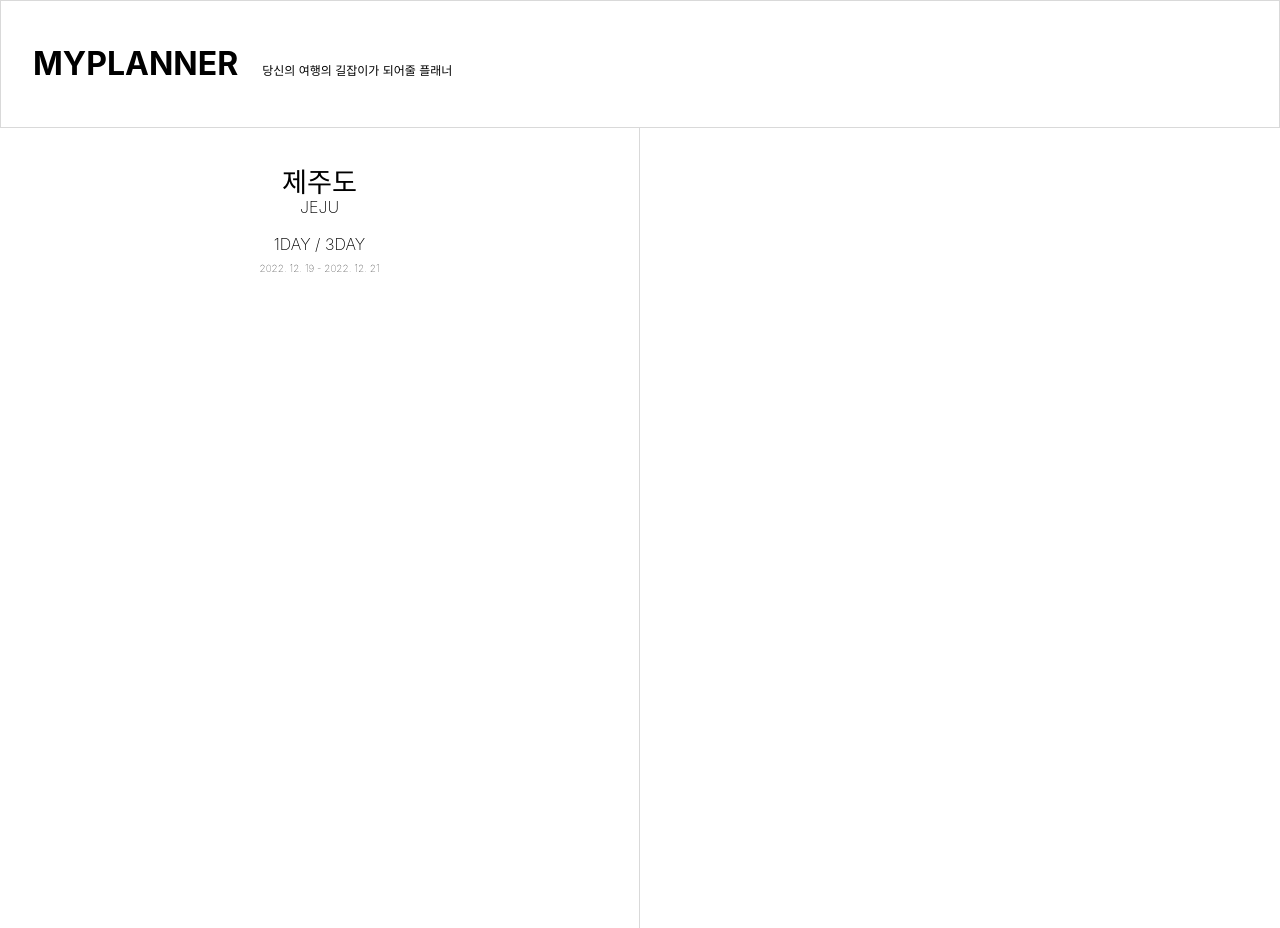
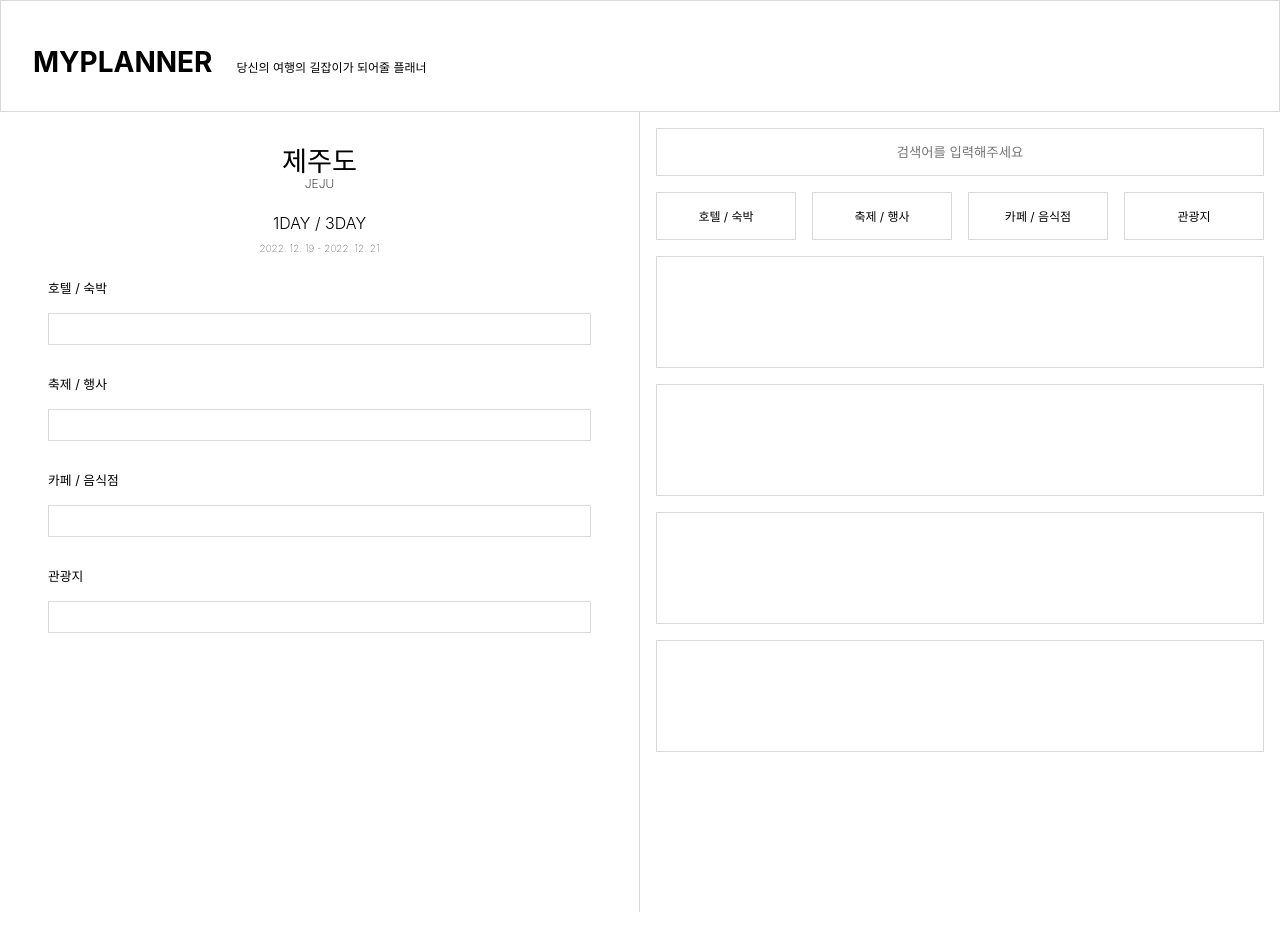
Before and after one commit to myeongyunChoi/myeongyun.travel, a React (Create React App) app: page /planner in a window 1280 px wide. Built offline with nearby package versions, Linux system fonts and the light colour scheme.

Commit message:
planner 구조

```diff
--- a/src/css/Planner.css
+++ b/src/css/Planner.css
@@ -1,15 +1,16 @@
 header{
     width: 100vw;
-    height: 8rem;
+    height: 7rem;
     border: 1px solid #D9D9D9;
     display: flex;
     align-items:baseline;
-    padding:  2.7rem 0 0 2rem;
+    padding:  2.75rem 0 0 2rem;
     gap: 1.5rem;
 }
 
 header h1{
-    font-size: 2rem;
+    font-size: 1.75rem;
+    cursor: pointer;
 }
 
 header p{
@@ -23,14 +24,19 @@ header p{
     display: flex;
 }
 
-.plan_form div{
+.plan_form > div{
     width: 50vw;
     height: 100vh;
 }
 
 .plan{
     border-right: 1px solid #D9D9D9;
-    padding-top: 2rem;
+    padding: 1.7rem 3rem;
+}
+
+.plan h3{
+    font-size: 0.8rem;
+    font-weight: 400;
 }
 
 .plan_head{
@@ -43,16 +49,17 @@ header p{
     height: 2.3rem;
 }
 .plan_head li:nth-child(1) h2{
-    font-weight: 300;
+    font-weight: 400;
     font-size: 1.7rem;
 }
 
 .plan_head li:nth-child(2) p{
     font-weight: 200;
+    font-size: 0.75rem;
 }
 
 .plan_head .day{
-    font-weight: 200;
+    font-weight: 300;
     font-size: 1rem;
 }
 
@@ -61,3 +68,65 @@ header p{
     font-size: 0.625rem;
     margin-top: -0.5rem;
 }
+
+.hotel,
+.festival,
+.restaurant,
+.place
+{
+    width: 100%;
+    height: 6rem;
+    /* border: 1px solid black */
+}
+
+.hotel_name,
+.festival_name,
+.restaurant_name,
+.place_name
+{
+    height: 2rem;
+    margin-top: 1rem;
+    border: 1px solid #D9D9D9;
+}
+
+.search_board{
+    width: 100%;
+    padding: 1rem 1rem;
+}
+
+.search_board input{
+    width: 100%;
+    height: 3rem;
+    text-align: center;
+    border: 1px solid #D9D9D9;
+}
+
+.search_category{
+    width: 100%;
+    height: 3rem;
+    display: flex;
+    justify-content: space-evenly;
+    margin-top: 1rem;
+    gap:1rem;
+}
+
+.search_category li{
+    width: 25%;
+    line-height: 3rem;
+    border: 1px solid #D9D9D9;
+    text-align: center;
+    font-size: 0.75rem;
+    cursor: pointer;
+}
+
+.search_result{
+    width: 100%;
+    height: auto;
+}
+
+.search_result li{
+    width: 100%;
+    height: 7rem;
+    border: 1px solid #D9D9D9;
+    margin-top: 1rem;
+}
--- a/src/page/Planner.jsx
+++ b/src/page/Planner.jsx
@@ -1,11 +1,13 @@
+import { useNavigate } from 'react-router-dom'
 import '../css/Planner.css'
 
 const Planner = () => {
 
+    const navigate = useNavigate();
     return (
         <>
             <header>
-                <h1>MYPLANNER</h1><p>당신의 여행의 길잡이가 되어줄 플래너</p>
+                <h1 onClick={()=>{navigate("/")}}>MYPLANNER</h1><p>당신의 여행의 길잡이가 되어줄 플래너</p>
             </header>
             <div className="plan_form">
                 <div className="plan">
@@ -15,11 +17,47 @@ const Planner = () => {
                         <li><h2 className="day">1DAY / 3DAY</h2></li>
                         <li><p>2022. 12. 19 - 2022. 12. 21</p></li>
                     </ul>
+                    <div className="hotel">
+                        <h3>호텔 / 숙박</h3>
+                        <p className="hotel_name"></p>
+                    </div>
+                    <div className="festival">
+                        <h3>축제 / 행사</h3>
+                        <p className="festival_name"></p>
+                    </div>
+                    <div className="restaurant">
+                        <h3>카페 / 음식점</h3>
+                        <p className="restaurant_name"></p>
+                    </div>
+                    <div className="place">
+                        <h3>관광지</h3>
+                        <p className="place_name"></p>
+                    </div>
                 </div>
-                <div className="search_board"></div>
+                <Search_plan />
             </div>
         </>
     )
 }
 
+const Search_plan = () => {
+    return (
+        <div className="search_board">
+            <input type="text" placeholder="검색어를 입력해주세요" />
+            <ul className="search_category">
+                <li>호텔 / 숙박</li>
+                <li>축제 / 행사</li>
+                <li>카페 / 음식점</li>
+                <li>관광지</li>
+            </ul>
+            <ui className="search_result">
+                <li></li>
+                <li></li>
+                <li></li>
+                <li></li>
+            </ui>
+        </div>
+    )
+}
+
 export default Planner;
```
